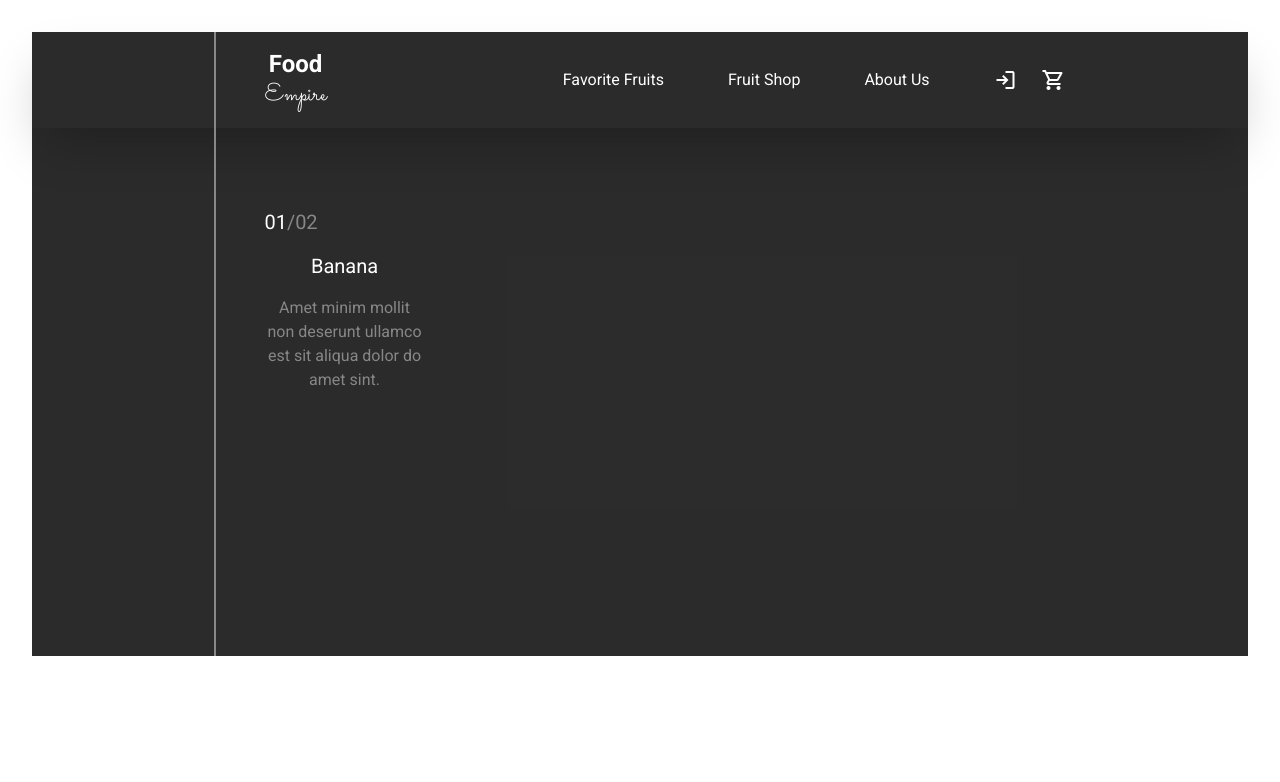
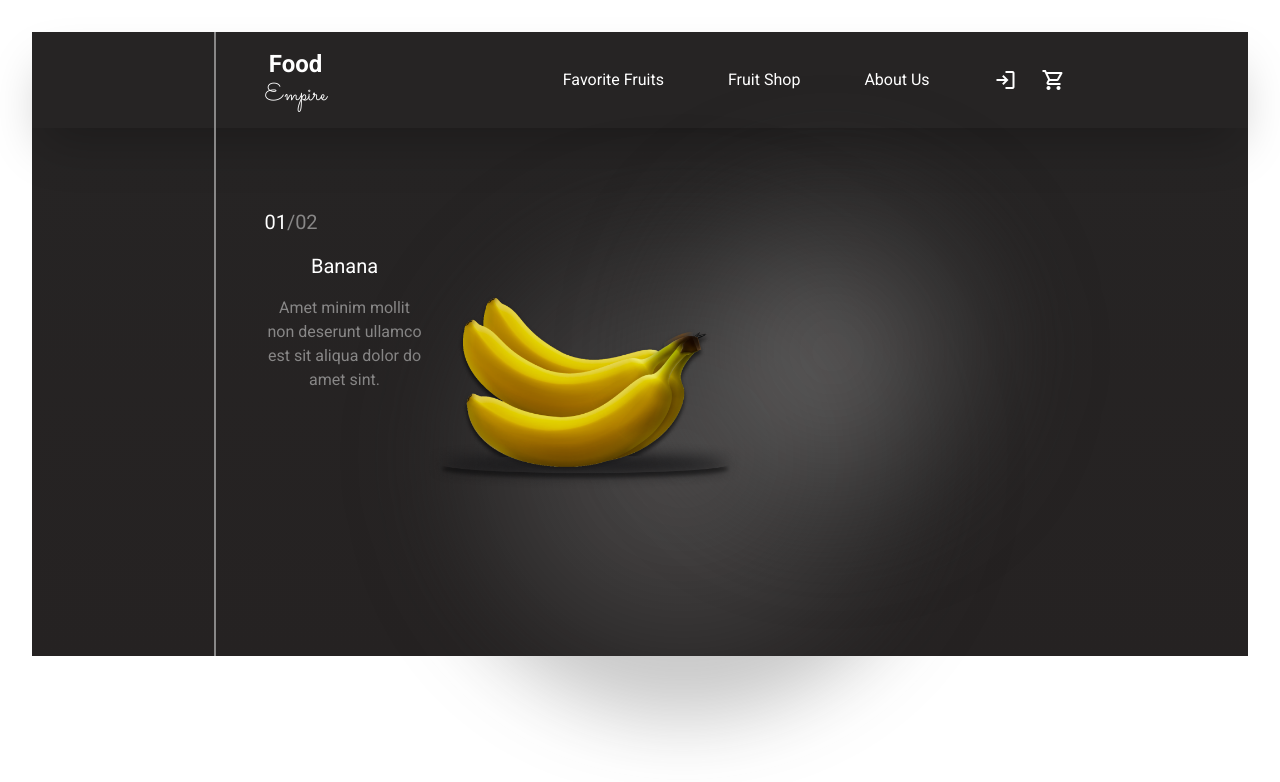
Before and after one commit to Vitholu/fruit-empire, a React (Vite) app: page / in a window 1280 px wide. Shown: the top 782 px of the page. Built offline with nearby package versions, Linux system fonts and the light colour scheme.

Commit message:
Add circular gradients to background

```diff
--- a/src/App.tsx
+++ b/src/App.tsx
@@ -6,11 +6,13 @@ import './App.css'
 function App() {
     return (
         <div className="flex bg-header flex-col">
+            <span className="rounded-full h-128 w-128 bg-gradient-radial from-white-g50 to-black-g50 absolute top-1/4 left-1/3 z-1 blur-2xl"></span>
+            <span className="rounded-full h-96 w-96 bg-gradient-radial from-white-g50 to-black-g50 absolute top-1/5 left-2/4 z-1 blur-2xl"></span>
             <div className=" flex h-24 justify-between shadow-2xl">
                 <Header />
             </div>
 
-            <div className="flex">
+            <div className="flex bg-gradient-to-b from-white-g100 to-black-g100">
                 <Hero />
             </div>
         </div>
--- a/src/components/Hero.tsx
+++ b/src/components/Hero.tsx
@@ -1,4 +1,5 @@
 import React from 'react'
+import banana from '../assets/banana.png'
 
 const Hero = () => {
     return (
@@ -13,7 +14,9 @@ const Hero = () => {
                     Amet minim mollit non deserunt ullamco est sit aliqua dolor do amet sint.
                 </p>
             </div>
-            <div className="flex-2"></div>
+            <div className="flex flex-2 items-center w-full justify-center">
+                <img src={banana} alt="" className=" z-10" />
+            </div>
             <div className="flex-2"></div>
         </div>
     )
--- a/tailwind.config.cjs
+++ b/tailwind.config.cjs
@@ -4,9 +4,15 @@ module.exports = {
     theme: {
         extend: {
             colors: {
-                header: 'rgb(7, 7, 7, 0.85)',
+                header: 'rgba(38, 36, 36, 1)',
                 'gray-50': '#888787',
                 'gray-100': '#232121',
+
+                'black-g50': 'rgba(0, 0, 0, 0.4)',
+                'white-g50': 'rgba(255, 255, 255, 0.2)',
+
+                'black-g100': 'rgba(36, 31, 31, 0.4)',
+                'white-g100': 'rgba(20, 30, 81, 0)',
             },
             fontFamily: {
                 roboto: ['Roboto', 'sans-serif'],
@@ -21,6 +27,13 @@ module.exports = {
             spacing: {
                 '3/20': '15%',
                 'v2/3': '66vh',
+                '1/4': '25%',
+                '1/3': '33%',
+                '1/5': '20%',
+                128: '32rem',
+            },
+            backgroundImage: {
+                'gradient-radial': 'radial-gradient(var(--tw-gradient-stops))',
             },
         },
     },
```
